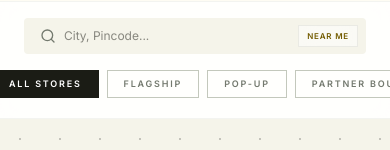
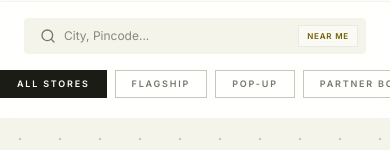
Before and after one commit to 12vaibhav/Ethnic-Fusion, a React (Vite) app: page /stores in a window 390 px wide. Shown: the part 245-395 px from the top of the page. Built offline with nearby package versions, Linux system fonts and the light colour scheme; a web font is replaced by a local one.

Commit message:
fix: adjust mobile scroll container width to perfectly match viewport width

```diff
--- a/src/pages/StoreLocator.tsx
+++ b/src/pages/StoreLocator.tsx
@@ -183,8 +183,8 @@ export default function StoreLocator() {
             </button>
           </div>
 
-          <div className="w-[calc(100%+4rem)] -mx-8 overflow-x-auto hide-scrollbar snap-x snap-mandatory lg:w-full lg:mx-0">
-            <div className="flex flex-nowrap lg:flex-wrap lg:justify-center items-center gap-2 md:gap-4 px-8 md:px-0 pb-1 scroll-pl-8">
+          <div className="w-[calc(100%+3rem)] -mx-6 overflow-x-auto hide-scrollbar snap-x snap-mandatory lg:w-full lg:mx-0">
+            <div className="flex flex-nowrap lg:flex-wrap lg:justify-center items-center gap-2 md:gap-4 px-6 md:px-0 pb-1 scroll-pl-6">
               {filters.map((filter) => (
                 <button
                   key={filter}
```
